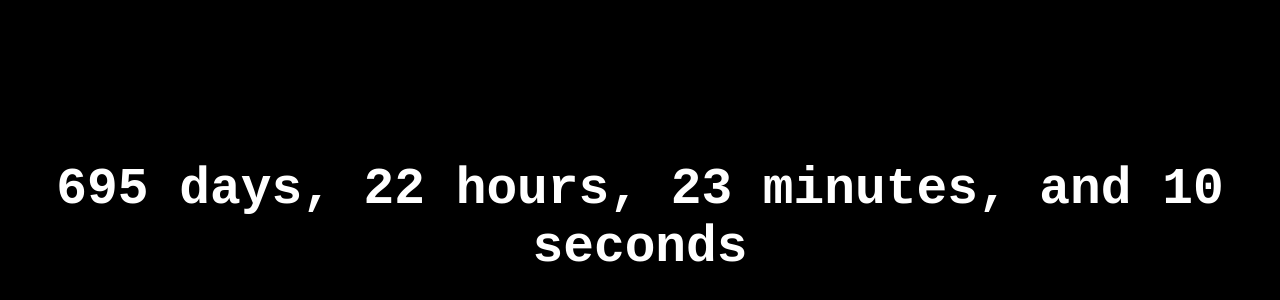
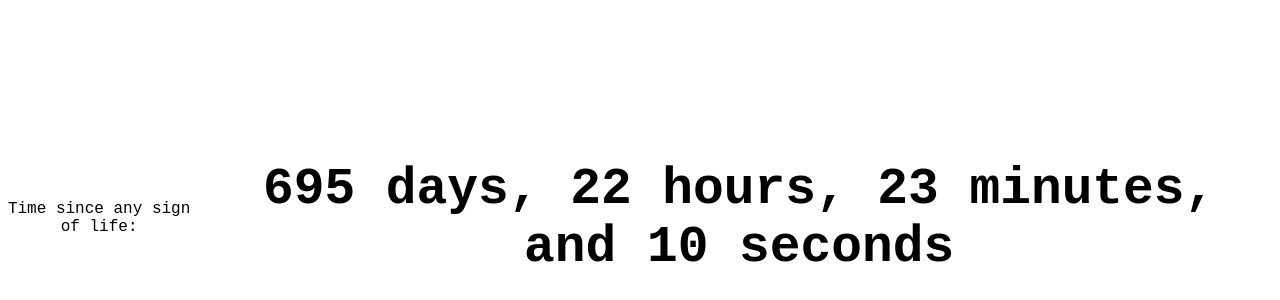
Before and after one commit to is-mn-alive/is-mn-alive.github.io, a plain HTML site: page index.html in a window 1280 px wide. Shown: the part 182-482 px from the top of the page. Drawn offline with Linux system fonts and the light colour scheme.

Commit message:
Update index.html

```diff
--- a/index.html
+++ b/index.html
@@ -8,8 +8,8 @@
         body, html {
             height: 100%;
             margin: 0;
-            background-color: #000000;
-            color: #ffffff;
+            background-color: #ffffff;
+            color: #000000;
 
             /* Monospaced font stack */
             font-family: 'Courier New', Courier, monospace;
@@ -41,6 +41,7 @@
 <body>
 
     <div class="container">
+        <p>Time since any sign of life:</p>
         <div id="timer">Calculating...</div>
     </div>
 
```
